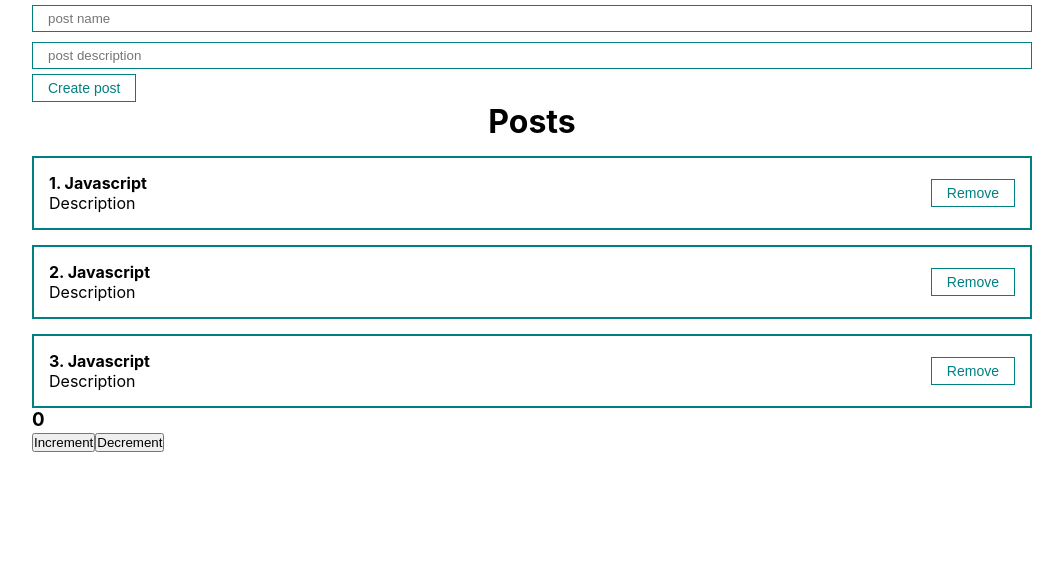
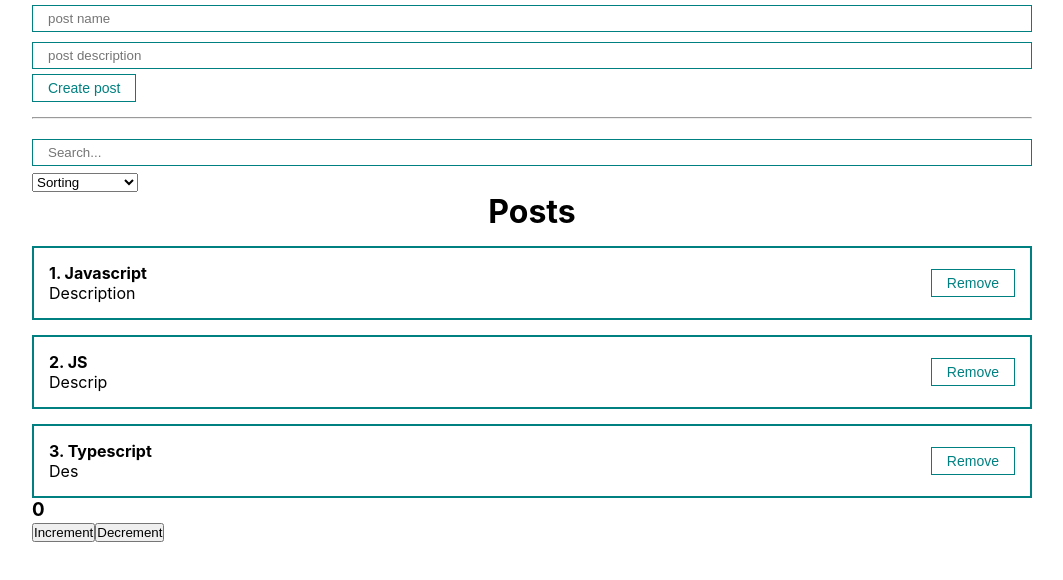
Before and after one commit to Amourphys/React_fundamental, a React (Create React App) app: page / in a window 1280 px wide. Shown: the top 580 px of the page, without its empty margins (108-1171 px from the left). Built offline with nearby package versions, Linux system fonts and the light colour scheme.

Commit message:
create new directory - select in directory -UI; create in her file:MySelect.jsx; modified files: App.js, PostItem.jsx, PostList.jsx

```diff
--- a/src/App.js
+++ b/src/App.js
@@ -1,24 +1,70 @@
-import React, { useState } from 'react';
+import React, { useMemo, useState } from 'react';
 import ClassCounter from './components/ClassCounter';
 import PostForm from './components/PostForm';
 import PostList from './components/PostList';
+import MyInput from './components/UI/input/MyInput';
+import MySelect from './components/UI/select/MySelect';
 import './styles/App.css';
 
 function App() {
   const [posts, setPosts] = useState([
     {id: 1, title: 'Javascript', body: 'Description'},
-    {id: 2, title: 'Javascript', body: 'Description'},
-    {id: 3, title: 'Javascript', body: 'Description'}
+    {id: 2, title: 'JS', body: 'Descrip'},
+    {id: 3, title: 'Typescript', body: 'Des'}
   ])
+
+  const [selectedSort, setSelectedSort] = useState('')
+  const [searchQuery, setSearchQuery] = useState('')
+
+  const sortedPosts = useMemo(() => {
+    console.log('function complete')
+     if(selectedSort) {
+      return [...posts].sort((a, b) => a[selectedSort].localeCompare(b[selectedSort]))
+    }
+    return posts;
+  }, [selectedSort, posts])
+
+  const sortedAndSearchedPosts = useMemo(() => {
+      return sortedPosts.filter(post => post.title.includes(searchQuery))
+  }, [searchQuery, sortedPosts])
 
   const createPost = (newPost) => {
     setPosts([...posts, newPost])
   }
 
+  const removePost = (post) => {
+    setPosts(posts.filter(p => p.id !== post.id))
+  }
+
+  const sortPosts = (sort) => {
+    setSelectedSort(sort)
+  }
+
 return (
     <div className="App">
       <PostForm create={createPost}/>
-      <PostList posts={posts} title='Posts'/>
+      <hr style={{margin: '15px 0'}}/>
+      <div>
+        <MyInput
+          value={searchQuery}
+          onChange={e => setSearchQuery(e.target.value)}
+          placeholder='Search...'
+         />
+        <MySelect
+          value={selectedSort}
+          onChange={sortPosts}
+          defaultValue='Sorting'
+          options={[
+            {value: 'title', name: 'By name'},
+            {value: 'body', name: 'By description'}
+          ]}
+        />
+      </div>
+      {sortedAndSearchedPosts.length
+        ? <PostList remove={removePost} posts={sortedAndSearchedPosts} title='Posts'/>
+        : <h2 style={{textAlign: 'center'}}>Posts not found</h2>
+      }
+
       <ClassCounter />
     </div>
   );
--- a/src/components/PostItem.jsx
+++ b/src/components/PostItem.jsx
@@ -10,7 +10,7 @@ const PostItem = (props) => {
                     <div>{props.post.body}</div>
                 </div>
                 <div className='post__btns'>
-                    <MyButton>Remove</MyButton>
+                    <MyButton onClick={() => props.remove(props.post)}>Remove</MyButton>
                 </div>
             </div>
         </div>
--- a/src/components/PostList.jsx
+++ b/src/components/PostList.jsx
@@ -1,12 +1,12 @@
 import React from 'react';
 import PostItem from './PostItem';
 
-const PostList = ({posts, title}) => {
+const PostList = ({posts, title, remove}) => {
     return (
         <div>
             <h1 style={{textAlign: 'center'}}>{title}</h1>
             {posts.map((post, index) =>
-            <PostItem number={index + 1} post={post} key={post.id}/>
+            <PostItem remove={remove} number={index + 1} post={post} key={post.id}/>
             )}
         </div>
     );
--- /dev/null
+++ b/src/components/UI/select/MySelect.jsx
@@ -0,0 +1,19 @@
+import React from 'react';
+
+const MySelect = ({options, defaultValue, value, onChange}) => {
+    return (
+        <select
+            value={value}
+            onChange={event => onChange(event.target.value)}
+        >
+           <option disabled value=''>{defaultValue}</option>
+           {options.map(option =>
+                <option key={option.value} value={option.value}>
+                    {option.name}
+                </option>
+           )}
+        </select>
+    );
+};
+
+export default MySelect;
```
